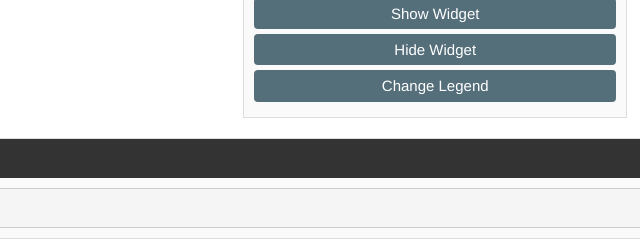
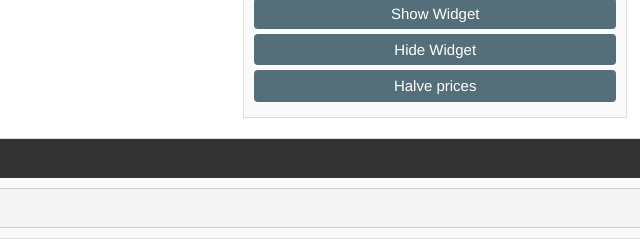
Before and after one commit to ingresso-group/feather-demo, a plain HTML site: page index.html in a window 1280 px wide. Shown: the part 640-879 px from the top of the page, 640-1280 px from the left. Drawn offline with nearby package versions, Linux system fonts and the light colour scheme.

Commit message:
changed label for 'change legend'

```diff
--- a/index.html
+++ b/index.html
@@ -60,7 +60,7 @@
             <button id='reset-chart'> Reset Chart </button>
             <button id='show-chart'> Show Widget </button>
             <button id='hide-chart'> Hide Widget </button>
-            <button id='change-legend'> Change Legend </button>
+            <button id='change-legend'> Halve prices </button>
           </div>
       </div>
     </div>
```
